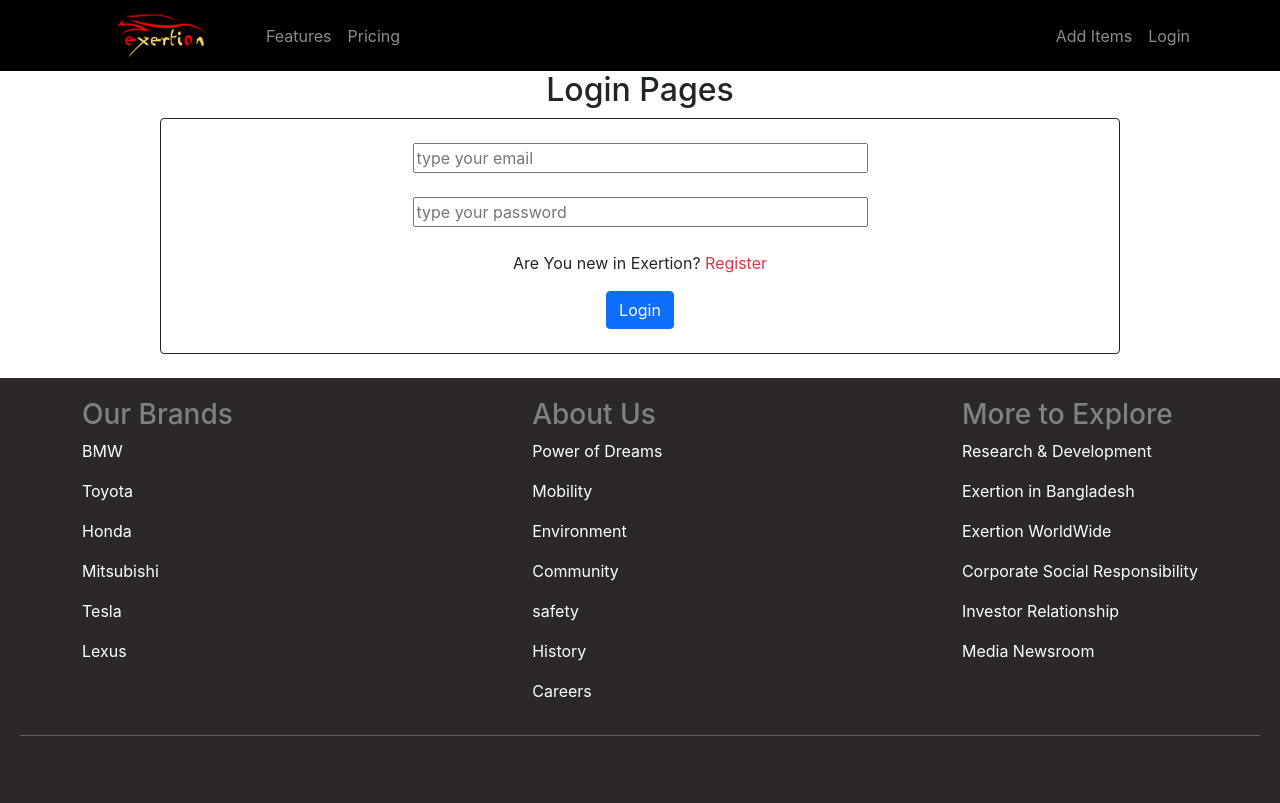
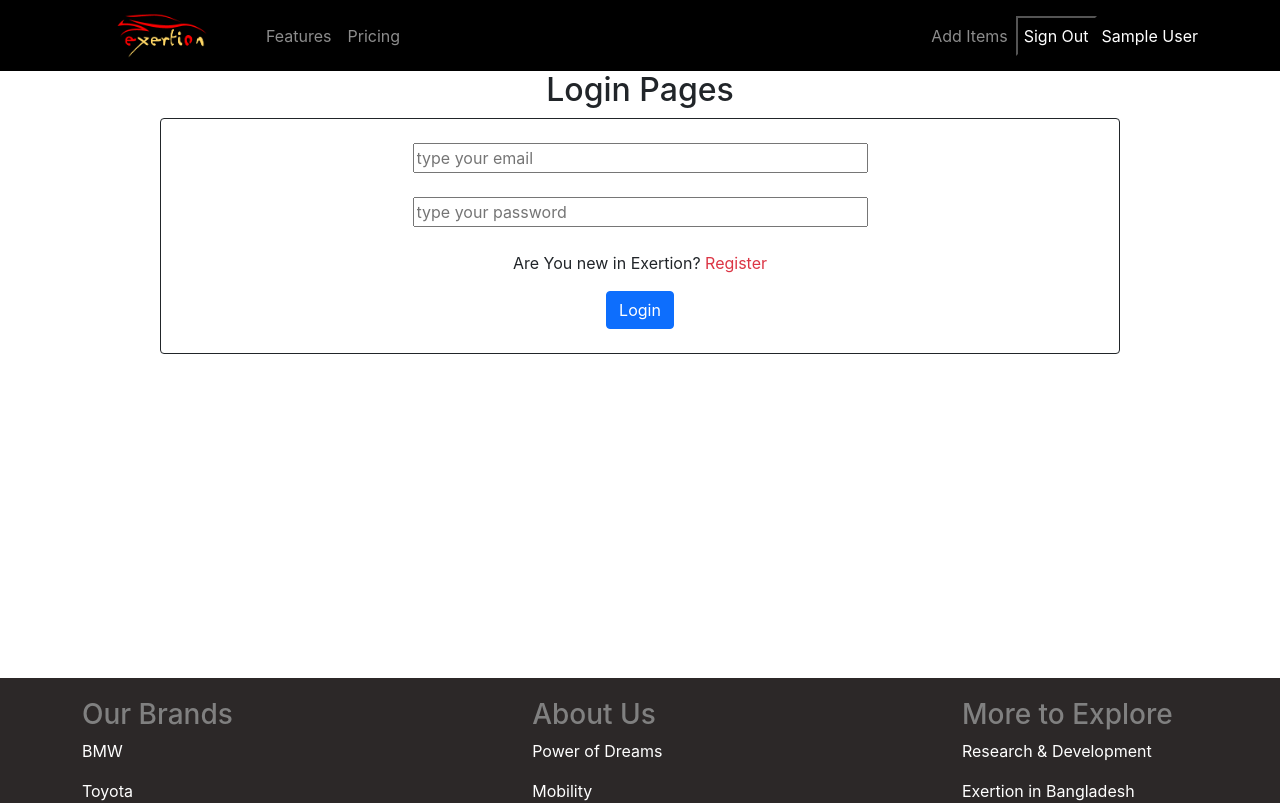
Before and after one commit to akilinjamam/assignment-11-client, a React (Create React App) app: page /login in a window 1280 px wide. Shown: the top 803 px of the page. Built offline with nearby package versions, Linux system fonts and the light colour scheme; no server answers; sample sign-in values are in the browser's storage.

Commit message:
sign out done

```diff
--- a/src/Page/Login/Login.js
+++ b/src/Page/Login/Login.js
@@ -81,6 +81,10 @@ const Login = () => {
 
                 </form>
             </div>
+
+            <div style={{ height: '300px' }}>
+
+            </div>
         </div>
     );
 };
--- a/src/Page/Navbar/Navbar.js
+++ b/src/Page/Navbar/Navbar.js
@@ -1,9 +1,20 @@
+import { signOut } from 'firebase/auth';
 import React from 'react';
-import { Container, Nav, Navbar, NavDropdown } from 'react-bootstrap';
+import { Container, Nav, Navbar, } from 'react-bootstrap';
+import { useAuthState } from 'react-firebase-hooks/auth';
 import { Link } from 'react-router-dom';
+import auth from '../../firebase.init';
 import logo from '../../img-logo-favicon/car-for-assignment-11.png'
 
 const Navbarr = () => {
+
+    const [user] = useAuthState(auth);
+
+    const signOuting = () => {
+        console.log('working');
+        signOut(auth);
+
+    }
     return (
         <div style={{ position: 'sticky', top: '0', zIndex: '10' }}>
             <Navbar style={{ backgroundColor: 'black' }} collapseOnSelect expand="lg" variant="dark">
@@ -18,9 +29,18 @@ const Navbarr = () => {
                         </Nav>
                         <Nav>
                             <Nav.Link as={Link} to="/additems" >Add Items</Nav.Link>
-                            <Nav.Link as={Link} to="/login" eventKey={2} href="#memes">
-                                Login
-                            </Nav.Link>
+
+
+                            {
+                                user ? <button onClick={signOuting} style={{ backgroundColor: 'rgba(255, 255, 255, 0)', color: 'white' }}>Sign Out</button> : <Nav.Link as={Link} to="/login" eventKey={2} href="#memes">
+                                    Login
+                                </Nav.Link>
+
+                            }
+
+                            {
+                                user && <span onClick={signOuting} style={{ backgroundColor: 'rgba(255, 255, 255, 0)', color: 'white', paddingTop: '8px', marginLeft: '5px' }}> {user.displayName} </span>
+                            }
 
 
                         </Nav>
```
